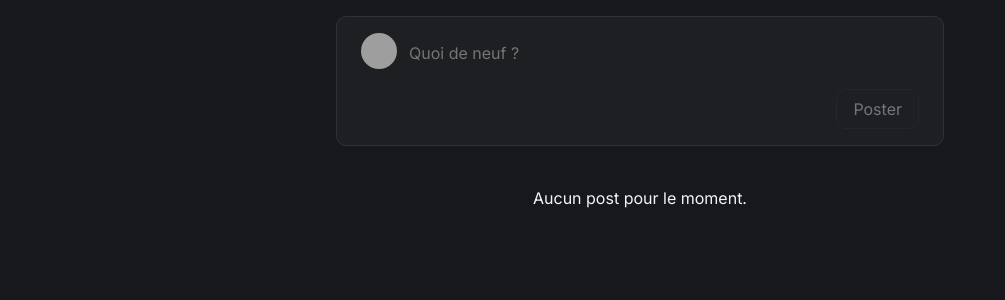
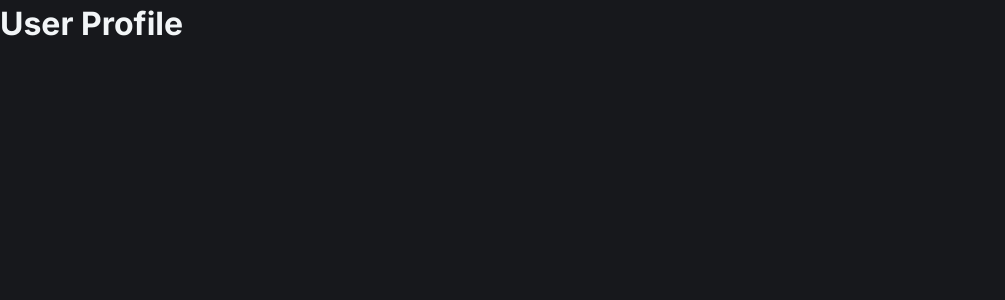
Before and after one commit to ClementCatel/vue3-course-2025, a Vue app: page /user in a window 1280 px wide. Shown: the top 300 px of the page, without its empty margins (0-1005 px from the left). Built offline with nearby package versions, Linux system fonts and the light colour scheme; grey boxes are pictures that could not be loaded.

Commit message:
add router and user profile page

```diff
--- a/package.json
+++ b/package.json
@@ -12,7 +12,8 @@
   },
   "dependencies": {
     "@heroicons/vue": "^2.2.0",
-    "vue": "^3.5.13"
+    "vue": "^3.5.13",
+    "vue-router": "^4.5.0"
   },
   "devDependencies": {
     "@eslint/js": "^9.18.0",
--- a/src/App.vue
+++ b/src/App.vue
@@ -1,126 +1,3 @@
-<script setup>
-import { computed, ref } from 'vue';
-import AppPost from './components/AppPost.vue';
-
-const user = {
-  username: "Clément Catel",
-  avatar: "https://yakovmerkin.com/wp-content/uploads/2021/02/erwin-smith-2.jpg",
-}
-
-const text = ref("");
-const trimmedText = computed(() => text.value.trim());
-
-const posts = ref([]);
-const orderedPosts = computed(() => {
-  return posts.value.slice().sort((a, b) => b.createdAt - a.createdAt)
-})
-
-const submitPost = () => {
-  const newPost = {
-    id: Math.random().toString(36).substring(2),
-    text: trimmedText.value,
-    createdAt: Date.now(),
-    user,
-  };
-  posts.value.push(newPost);
-  text.value = "";
-};
-
-const deletePost = (id) => {
-  posts.value = posts.value.filter((post) => post.id !== id);
-}
-</script>
-
 <template>
-  <main>
-    <div class="container">
-      <form @submit.prevent="submitPost" class="card">
-        <div class="form-group">
-          <img
-            :src="user.avatar"
-            :alt="`${user.username} avatar picture`"
-            width="36"
-            height="36"
-            class="user-avatar"
-          >
-          <textarea name="post" id="post-textarea" rows="1" placeholder="Quoi de neuf ?" maxlength="200" v-model="text"></textarea>
-        </div>
-        <button type="submit" :disabled="!trimmedText">Poster</button>
-      </form>
-
-      <p v-if="!posts.length" class="feed__empty">Aucun post pour le moment.</p>
-
-      <AppPost v-for="post in orderedPosts" :key="post.id" :post="post" @delete="deletePost" />
-    </div>
-  </main>
+  <RouterView />
 </template>
-
-<style scoped>
-.container {
-  min-height: 100vh;
-  margin: 0 auto;
-  max-width: 640px;
-  padding: 0 1rem;
-}
-
-.card {
-  background-color: var(--color-bg-secondary);
-  border-radius: 10px;
-  border: 1px solid var(--color-border);
-  margin-bottom: 1rem;
-}
-
-form {
-  display: flex;
-  flex-direction: column;
-  margin-top: 1rem;
-  padding: 1rem 1.5rem;
-  width: 100%;
-}
-.form-group {
-  display: flex;
-  gap: 0.75rem;
-  margin-bottom: 1rem;
-}
-textarea {
-  background: none;
-  border: none;
-  color: var(--color-text-primary);
-  flex: 1;
-  outline: none;
-  padding: 0.5rem 0;
-  resize: none;
-  field-sizing: content;
-}
-button {
-  align-self: flex-end;
-  background: none;
-  border-radius: 10px;
-  border: 1px solid var(--color-border);
-  color: var(--color-text-primary);
-  cursor: pointer;
-  font-size: 1rem;
-  height: 40px;
-  padding: 0 1rem;
-}
-button:disabled {
-  cursor: not-allowed;
-  opacity: 0.4;
-}
-
-hr {
-  border: none;
-  border-top: 1px solid var(--color-border);
-  margin: 0;
-}
-
-.feed__empty {
-  padding: 1.5rem;
-  text-align: center;
-}
-
-.user-avatar {
-  border-radius: 50%;
-  object-fit: cover;
-}
-</style>
--- a/src/components/AppPost.vue
+++ b/src/components/AppPost.vue
@@ -1,8 +1,15 @@
 <script setup>
 import { TrashIcon } from "@heroicons/vue/16/solid";
+import { useRouter } from "vue-router"
+
+const router = useRouter();
 
 defineProps(["post"]);
 const emit = defineEmits(["delete"]);
+
+const goToUserProfile = () => {
+  router.push({ name: "user-profile"});
+}
 </script>
 
 <template>
@@ -16,7 +23,7 @@ const emit = defineEmits(["delete"]);
     >
     <div class="post-content">
       <header class="post-header">
-        <strong>{{ post.user.username }}</strong>
+        <a @click="goToUserProfile" class="user-link">{{ post.user.username }}</a>
         <button class="delete-post" @click="emit('delete', post.id)">
           <TrashIcon />
         </button>
@@ -54,6 +61,13 @@ article:hover .delete-post {
   margin-top: 0.25rem;
   object-fit: cover;
 }
+.user-link {
+  cursor: pointer;
+  font-weight: bold;
+}
+.user-link:hover {
+  text-decoration: underline;
+}
 
 .delete-post {
   background: none;
--- a/src/main.js
+++ b/src/main.js
@@ -3,4 +3,8 @@ import "./assets/main.css";
 import { createApp } from "vue";
 import App from "./App.vue";
 
-createApp(App).mount("#app");
+import router from "./router";
+
+const app = createApp(App);
+app.use(router);
+app.mount("#app");
--- /dev/null
+++ b/src/pages/HomePage.vue
@@ -0,0 +1,126 @@
+<script setup>
+import { computed, ref } from 'vue';
+import AppPost from '@/components/AppPost.vue';
+
+const user = {
+  username: "Clément Catel",
+  avatar: "https://yakovmerkin.com/wp-content/uploads/2021/02/erwin-smith-2.jpg",
+}
+
+const text = ref("");
+const trimmedText = computed(() => text.value.trim());
+
+const posts = ref([]);
+const orderedPosts = computed(() => {
+  return posts.value.slice().sort((a, b) => b.createdAt - a.createdAt)
+})
+
+const submitPost = () => {
+  const newPost = {
+    id: Math.random().toString(36).substring(2),
+    text: trimmedText.value,
+    createdAt: Date.now(),
+    user,
+  };
+  posts.value.push(newPost);
+  text.value = "";
+};
+
+const deletePost = (id) => {
+  posts.value = posts.value.filter((post) => post.id !== id);
+}
+</script>
+
+<template>
+  <main>
+    <div class="container">
+      <form @submit.prevent="submitPost" class="card">
+        <div class="form-group">
+          <img
+            :src="user.avatar"
+            :alt="`${user.username} avatar picture`"
+            width="36"
+            height="36"
+            class="user-avatar"
+          >
+          <textarea name="post" id="post-textarea" rows="1" placeholder="Quoi de neuf ?" maxlength="200" v-model="text"></textarea>
+        </div>
+        <button type="submit" :disabled="!trimmedText">Poster</button>
+      </form>
+
+      <p v-if="!posts.length" class="feed__empty">Aucun post pour le moment.</p>
+
+      <AppPost v-for="post in orderedPosts" :key="post.id" :post="post" @delete="deletePost" />
+    </div>
+  </main>
+</template>
+
+<style scoped>
+.container {
+  min-height: 100vh;
+  margin: 0 auto;
+  max-width: 640px;
+  padding: 0 1rem;
+}
+
+.card {
+  background-color: var(--color-bg-secondary);
+  border-radius: 10px;
+  border: 1px solid var(--color-border);
+  margin-bottom: 1rem;
+}
+
+form {
+  display: flex;
+  flex-direction: column;
+  margin-top: 1rem;
+  padding: 1rem 1.5rem;
+  width: 100%;
+}
+.form-group {
+  display: flex;
+  gap: 0.75rem;
+  margin-bottom: 1rem;
+}
+textarea {
+  background: none;
+  border: none;
+  color: var(--color-text-primary);
+  flex: 1;
+  outline: none;
+  padding: 0.5rem 0;
+  resize: none;
+  field-sizing: content;
+}
+button {
+  align-self: flex-end;
+  background: none;
+  border-radius: 10px;
+  border: 1px solid var(--color-border);
+  color: var(--color-text-primary);
+  cursor: pointer;
+  font-size: 1rem;
+  height: 40px;
+  padding: 0 1rem;
+}
+button:disabled {
+  cursor: not-allowed;
+  opacity: 0.4;
+}
+
+hr {
+  border: none;
+  border-top: 1px solid var(--color-border);
+  margin: 0;
+}
+
+.feed__empty {
+  padding: 1.5rem;
+  text-align: center;
+}
+
+.user-avatar {
+  border-radius: 50%;
+  object-fit: cover;
+}
+</style>
--- /dev/null
+++ b/src/pages/UserProfile.vue
@@ -0,0 +1,7 @@
+<script setup>
+const title = "User Profile";
+</script>
+
+<template>
+  <h1>{{ title }}</h1>
+</template>
--- /dev/null
+++ b/src/router.js
@@ -0,0 +1,24 @@
+import { createRouter, createWebHistory } from 'vue-router';
+
+import UserProfile from './pages/UserProfile.vue';
+import HomePage from './pages/HomePage.vue';
+
+const routes = [
+  {
+    path: '/',
+    name: 'home',
+    component: HomePage
+  },
+  {
+    path: "/user",
+    name: "user-profile",
+    component: UserProfile
+  }
+];
+
+const router = createRouter({
+  history: createWebHistory(),
+  routes,
+})
+
+export default router;
```
Also changed, not shown: 1 other file (tests, documents, lock files or other folders).
